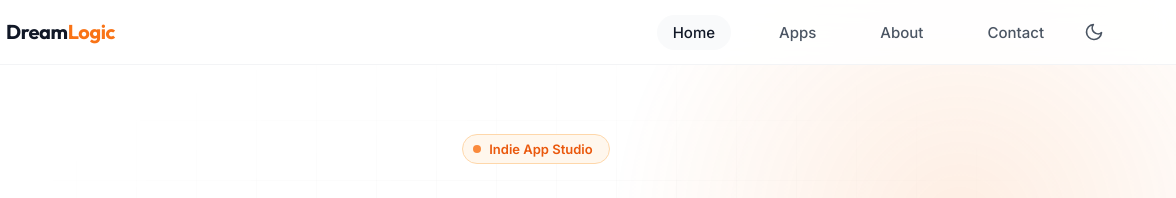
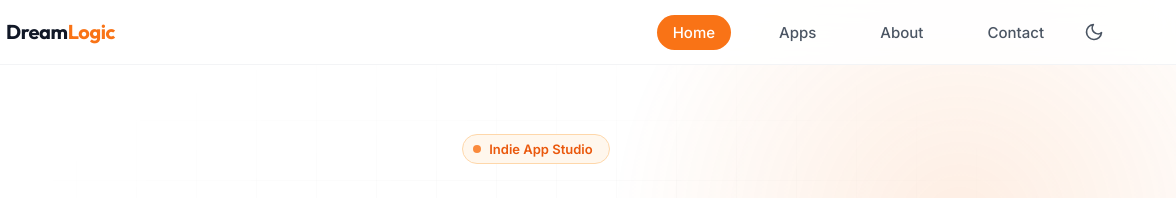
Before and after one commit to DreamLogicApps/mysite, a website built with Vite: page index.html in a window 1280 px wide. Shown: the top 198 px of the page, 104-1280 px from the left. Built offline with nearby package versions, Linux system fonts and the light colour scheme.

Commit message:
Update nav link hover and active state to orange pill

```diff
--- a/src/style.css
+++ b/src/style.css
@@ -389,8 +389,8 @@ h1, h2, h3, h4 {
 
 .nav-link:hover,
 .nav-link.active {
-  color: var(--text-primary);
-  background: var(--bg-secondary);
+  color: var(--white);
+  background: var(--accent);
 }
 
 .menu-toggle {
```
